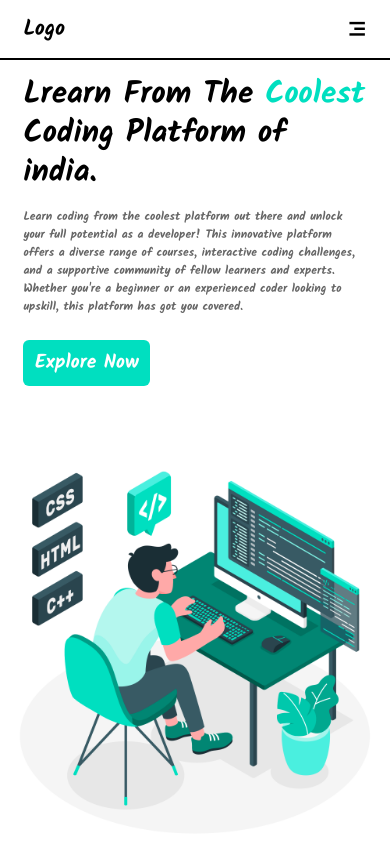
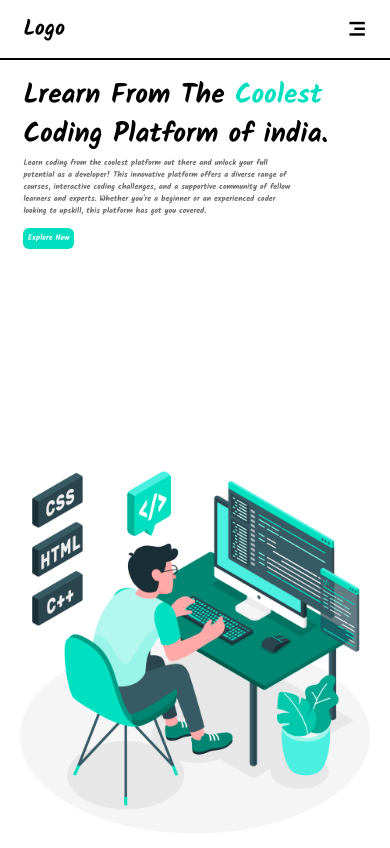
Before and after one commit to Amir-ibn-iliyas/1st-Responsive-webpage, a plain HTML site: page index.html in a window 390 px wide. Drawn offline with nearby package versions, Linux system fonts and the light colour scheme.

Commit message:
Add files via upload

```diff
--- a/style.css
+++ b/style.css
@@ -156,6 +156,7 @@ html, body {
 
         height: calc(100% - 60px);
         flex-direction: column;
+        flex-wrap: wrap;
     }
     .left{
         width: 100%;
@@ -163,20 +164,20 @@ html, body {
         padding: 4vw 6vw;
     }
     .left h1{
-        font-size: 8vw;
+        font-size: 7vw;
         line-height: 10vw;
     }
     .left p{
-        font-size: 3vw;
-        width:100% ;
-        margin-top: 4vw;
-        margin-bottom: 6vw;
+        font-size: 2vw;
+        width:80% ;
+        margin-top: 1vw;
+        margin-bottom: 1.5vw;
     }
     .content button {
-        font-size: 5vw;
-    padding: 2vw 3vw;
+        font-size: 2vw;
+    padding: 1.1vw 1.2vw;
     border-radius: 6px;
-    font-weight: 600;
+    font-weight: 800;
 
     }
     .right{
```
